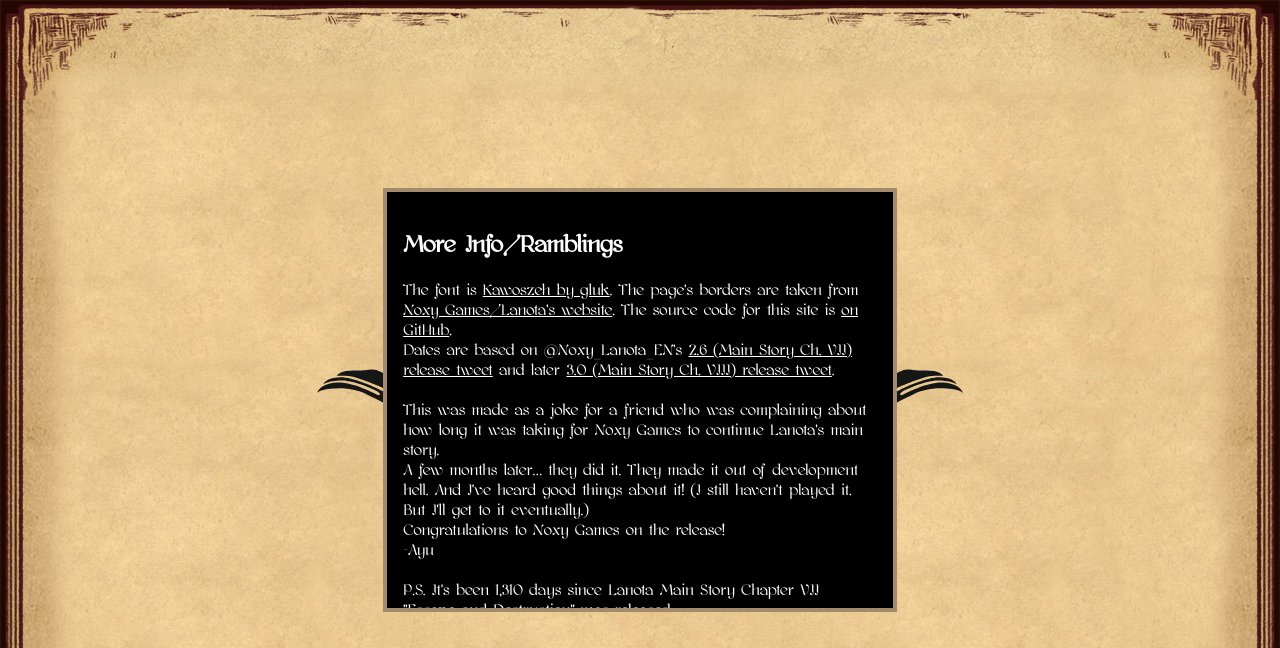
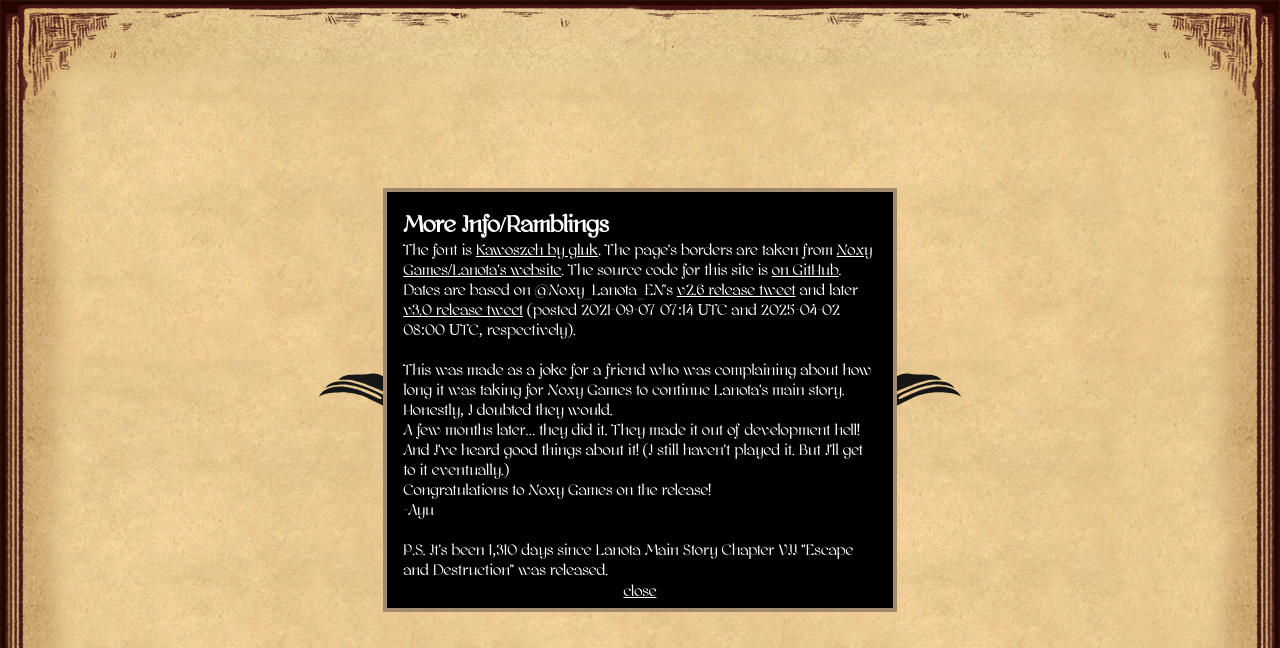
Before and after one commit to 12beesinatrenchcoat/days-since-lanota-main-story-chapter-vii, a plain HTML site: page index.html in a window 1280 px wide. Both pictures are taken after a click on the button "More info". Shown: the top 648 px of the page. Drawn offline with Linux system fonts and the light colour scheme.

Commit message:
compress images, subset fonts, more adjustments

```diff
--- a/index.html
+++ b/index.html
@@ -37,13 +37,13 @@
 					<a href="https://noxygames.com/lanota">Noxy Games/Lanota's website</a>. The source code for this site is <a
 						href="https://github.com/12beesinatrenchcoat/days-since-lanota-main-story-chapter-vii">on GitHub</a>.
 				</p>
-				<p>Dates are based on @Noxy_Lanota_EN's <a href="https://x.com/Noxy_Lanota_EN/status/1435139484681584643">2.6
-						(Main Story Ch. VII) release tweet</a> and later <a
-						href="https://x.com/Noxy_Lanota_EN/status/1907342242433348027">3.0 (Main Story Ch. VIII) release tweet</a>.
+				<p>Dates are based on @Noxy_Lanota_EN's <a href="https://x.com/Noxy_Lanota_EN/status/1435139484681584643">v2.6
+						release tweet</a> and later <a href="https://x.com/Noxy_Lanota_EN/status/1907342242433348027">v3.0 release
+						tweet</a> (posted 2021-09-07 07:14 UTC and 2025-04-02 08:00 UTC, respectively).
 				</p><br>
 				<p>This was made as a joke for a friend who was complaining about how long it was taking for Noxy Games to
-					continue Lanota's main story.</p>
-				<p>A few months later… they did it. They made it out of development hell. And I've heard good things about it!
+					continue Lanota's main story. Honestly, I doubted they would.</p>
+				<p>A few months later… they did it. They made it out of development hell! And I've heard good things about it!
 					(I still haven't played it. But I'll get to it eventually.)</p>
 				<p>Congratulations to Noxy Games on the release!</p>
 				<p>-Ayu</p>
--- a/style.css
+++ b/style.css
@@ -1,9 +1,14 @@
 @font-face {
     font-family: 'Kawoszeh';
-    src: url('./assets/kawoszeh/kawoszeh-webfont.woff2') format('woff2'),
-        url('./assets/kawoszeh/kawoszeh-webfont.woff') format('woff');
+    src: url('./assets/kawoszeh/kawoszeh-webfont.subset.woff2') format('woff2'),
+        url('./assets/kawoszeh/kawoszeh-webfont.subset.woff') format('woff');
     font-weight: normal;
     font-style: normal;
+}
+
+* {
+    margin: 0;
+    color: inherit;
 }
 
 body {
@@ -14,7 +19,7 @@ body {
 
     display: flex;
     flex-direction: column;
-    background: url("./assets/center.png");
+    background: url("./assets/center.jpg");
 }
 
 #top,
@@ -70,12 +75,48 @@ footer>p {
     right: 0;
 }
 
-p {
-    margin: 0;
+main {
+    position: fixed;
+    top: 10%;
+    bottom: 10%;
+    left: -50%;
+    right: -50%;
+
+    font-size: 1.5rem;
+    flex: 1;
+    display: flex;
+    flex-direction: column;
+    justify-content: center;
+    align-items: center;
+    margin: 2em;
+    z-index: 99;
 }
 
-a {
-    color: inherit;
+#days {
+    font-size: 3.375em;
+    background-image: linear-gradient(#DFC3A1 50%, #765C4C);
+    color: transparent;
+    background-clip: text;
+    font-weight: bold;
+}
+
+#days::before {
+    position: fixed;
+    content: attr(data-value);
+    -webkit-text-stroke: 8px black;
+    text-wrap: nowrap;
+    z-index: -1;
+}
+
+#days-container {
+    width: max-content;
+    padding: 2em 10ch;
+    margin: -2.5em 0 -1em;
+    background: url("./assets/banner.svg") 50% 70%/100% no-repeat;
+}
+
+main> :last-child {
+    margin-top: -0.71em;
 }
 
 button {
@@ -88,43 +129,7 @@ button {
     text-shadow: inherit;
 }
 
-main {
-    font-size: 1.5em;
-    flex: 1;
-    display: flex;
-    flex-direction: column;
-    justify-content: center;
-    align-items: center;
-    margin: 2em;
-}
-
-main>* {
-    z-index: 999;
-}
-
-#days {
-    font-size: 3.375em;
-    background-image: linear-gradient(#DFC3A1 50%, #765C4C);
-    color: transparent;
-    background-clip: text;
-    font-weight: bold;
-}
-
-#days::before {
-    position: absolute;
-    content: attr(data-value);
-    -webkit-text-stroke: 8px black;
-    text-wrap: nowrap;
-    z-index: -1;
-}
-
-#days-container {
-    width: max-content;
-    padding: 2em 10ch;
-    margin: -2.5em 0 -1em;
-    background: url("./assets/banner.svg") 50% 75%/100% no-repeat;
-}
-
+/* wtf */
 #modal {
     display: flex;
     flex-direction: column;
```
Also changed, not shown: assets/center.jpg (added), assets/center.png (deleted), assets/footer.png, assets/kawoszeh/kawoszeh-webfont.subset.woff (added), assets/kawoszeh/kawoszeh-webfont.subset.woff2 (added), assets/kawoszeh/subset.txt (added).
